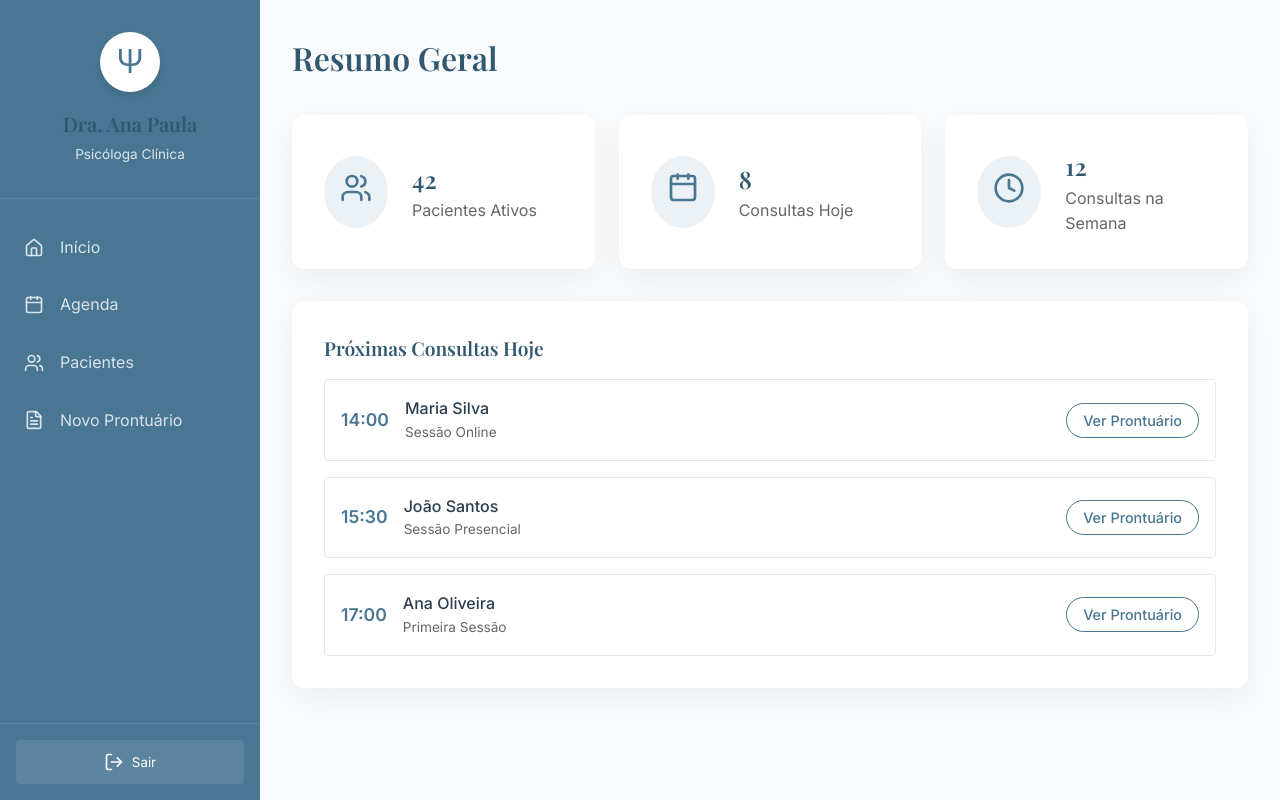
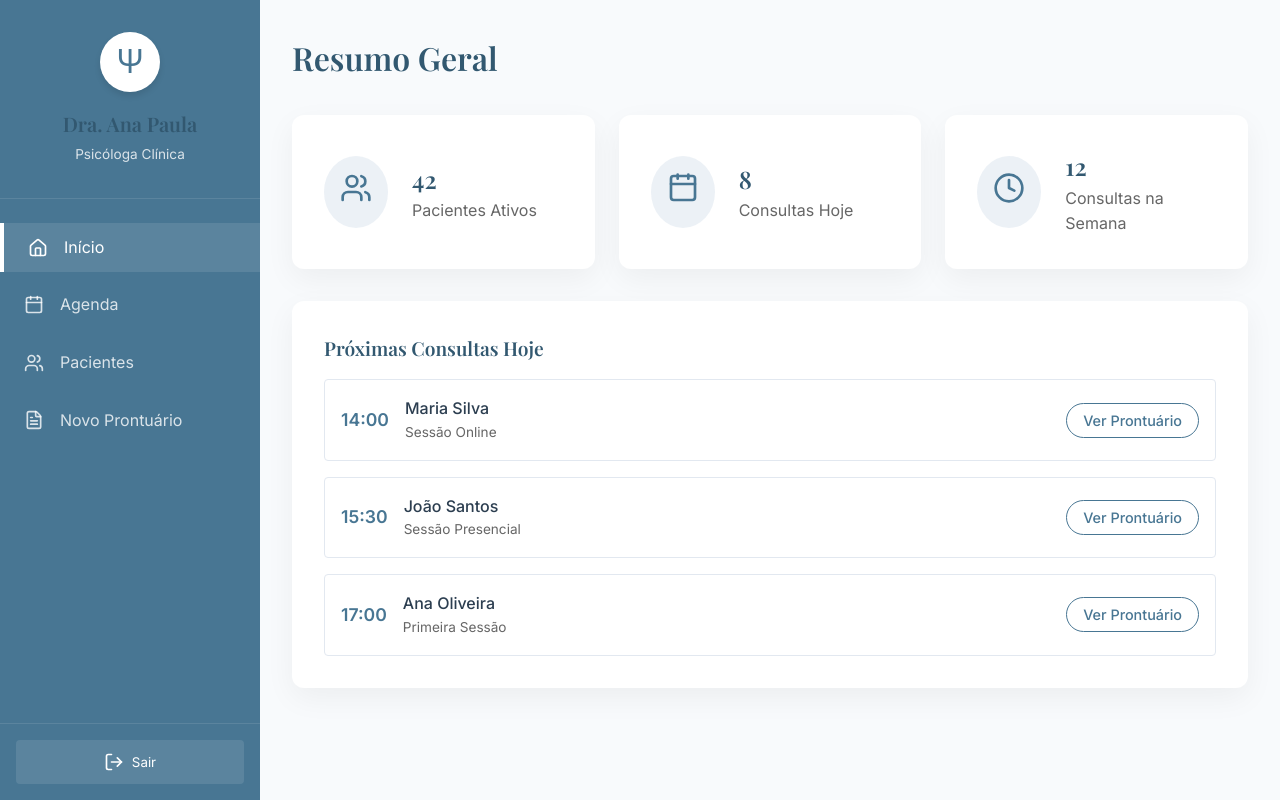
Before and after one commit to adrianoscandido/psicologos, a React (Vite) app: page /painel in a window 1280 px wide. Built offline with nearby package versions, Linux system fonts and the light colour scheme; a web font is replaced by a local one.

Commit message:
Fix Layout navigation paths to prevent redirect to landing page

```diff
--- a/src/components/Layout/Layout.jsx
+++ b/src/components/Layout/Layout.jsx
@@ -24,25 +24,25 @@ const Sidebar = () => {
       <nav className="sidebar-nav">
         <ul>
           <li>
-            <NavLink to="/" className={({ isActive }) => isActive ? 'active' : ''}>
+            <NavLink to="/painel" end className={({ isActive }) => isActive ? 'active' : ''}>
               <Home size={20} />
               <span>Início</span>
             </NavLink>
           </li>
           <li>
-            <NavLink to="/agenda" className={({ isActive }) => isActive ? 'active' : ''}>
+            <NavLink to="/painel/agenda" className={({ isActive }) => isActive ? 'active' : ''}>
               <Calendar size={20} />
               <span>Agenda</span>
             </NavLink>
           </li>
           <li>
-            <NavLink to="/pacientes" className={({ isActive }) => isActive ? 'active' : ''}>
+            <NavLink to="/painel/pacientes" className={({ isActive }) => isActive ? 'active' : ''}>
               <Users size={20} />
               <span>Pacientes</span>
             </NavLink>
           </li>
           <li>
-            <NavLink to="/prontuario" className={({ isActive }) => isActive ? 'active' : ''}>
+            <NavLink to="/painel/prontuario" className={({ isActive }) => isActive ? 'active' : ''}>
               <FileText size={20} />
               <span>Novo Prontuário</span>
             </NavLink>
```
